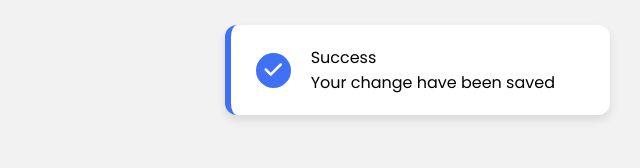
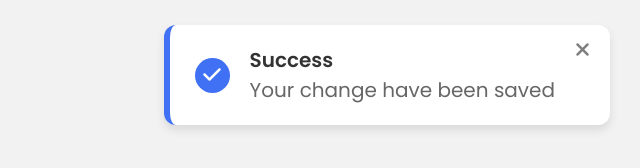
Before and after one commit to kdrbipul/short_project-side-show, a plain HTML site: page index.html in a window 1280 px wide. Shown: the whole page, without its empty margins (640-1280 px from the left). Drawn offline with Linux system fonts and the light colour scheme; a web font is replaced by a local one.

Commit message:
side show part complete

```diff
--- a/index.html
+++ b/index.html
@@ -19,7 +19,7 @@
                 <span class="text text-1">Success</span>
                 <span class="text text-2">Your change have been saved</span>
             </div>
-            <!-- <i class="fa-solid fa-xmark"></i> -->
+            <i class="fa-solid fa-xmark close"></i>
             <div class="progress"></div>
         </div>
     </div>
--- a/style.css
+++ b/style.css
@@ -52,5 +52,28 @@ body{
 }
 
 .message .text{
+    font-size: 20px;
+    font-weight: 400;
+    color: #666666;
+}
 
+.message .text.text-1{
+    font-weight: 600;
+    color: #333;
 }
+
+.toast .close{
+    position: absolute;
+    top: 10px;
+    right: 15px;
+    padding: 5px;
+    cursor: pointer;
+    font-size: 20px;
+    font-weight: 600;
+    opacity: 0.5;
+    transition: all 250ms linear;
+}
+
+.toast .close:hover{
+    opacity: 1;
+}
```
